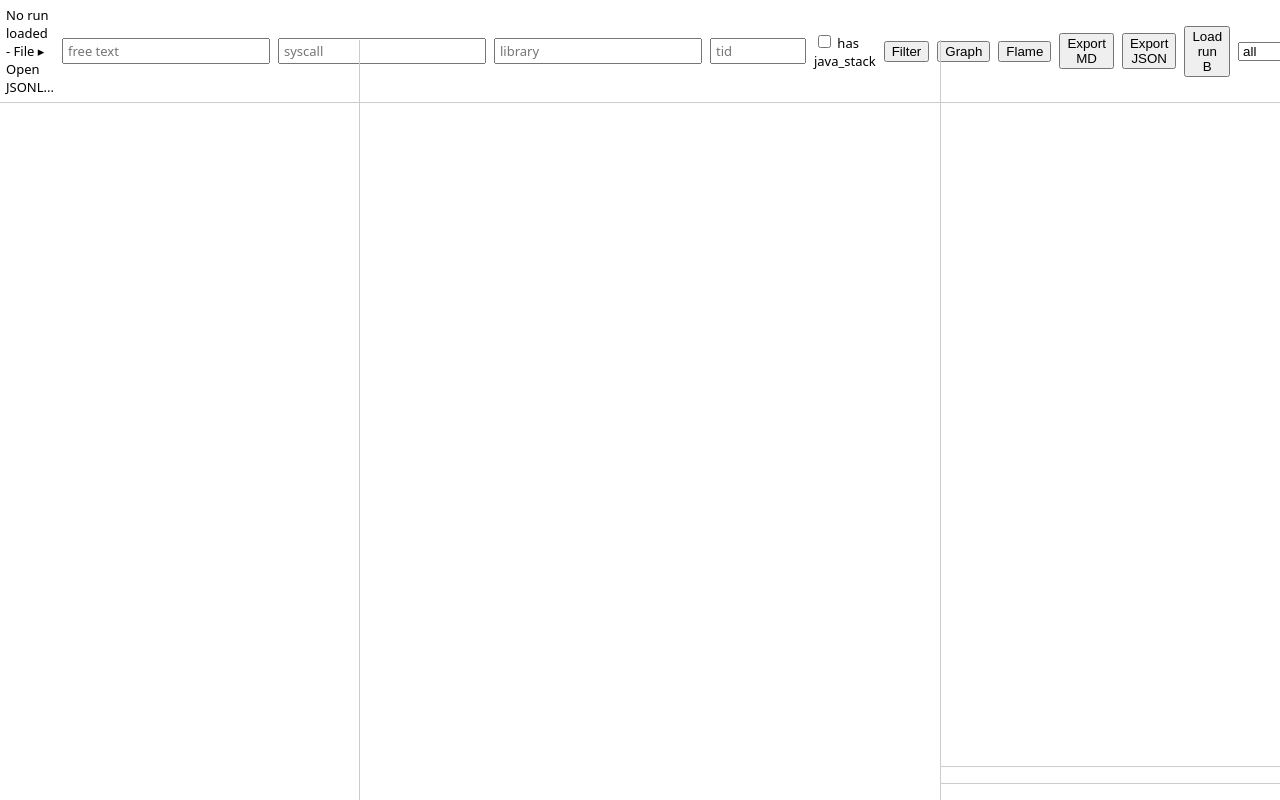
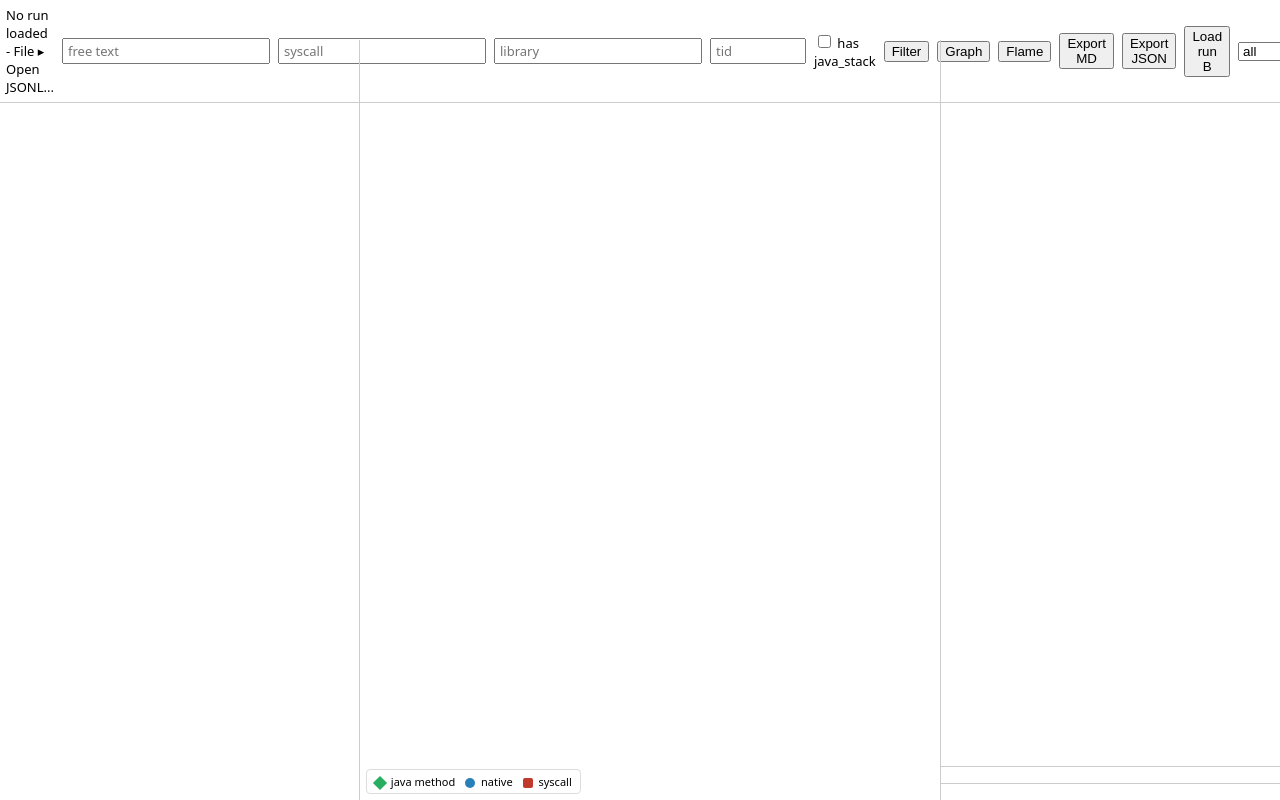
Before and after one commit to michaelaurelio/Anubee-Desktop, a website built with Vite: page src/renderer/index.html in a window 1280 px wide. Shown: the top 800 px of the page. Built offline with nearby package versions, Linux system fonts and the light colour scheme.

Commit message:
dev: graph node legend (java/native/syscall key)

```diff
--- a/src/renderer/index.html
+++ b/src/renderer/index.html
@@ -17,7 +17,6 @@
       #table td:nth-child(3), #table th:nth-child(3) { width: 64px; }
       #table td:nth-child(4), #table th:nth-child(4) { width: 48px; text-align: center; }
       #table tr:hover td { background: #f2f7ff; }
-      #cy { position: relative; }
       #view { position: relative; }
       #cy, #flame { position: absolute; inset: 0; }
       #flame { display: none; overflow: auto; padding: 4px; }
@@ -26,6 +25,12 @@
       .flame-reset { margin: 2px 0 6px; font: inherit; }
       .flame-banner { padding: 4px 8px; background: #fff3cd; border: 1px solid #ffe08a; margin-bottom: 6px; }
       #banner { position: absolute; top: 6px; left: 6px; right: 6px; padding: 4px 8px; background: #fff3cd; border: 1px solid #ffe08a; display: none; }
+      #legend { position: absolute; bottom: 6px; left: 6px; display: flex; gap: 10px; padding: 4px 8px;
+                background: rgba(255,255,255,0.9); border: 1px solid #ddd; border-radius: 4px; font-size: 11px; z-index: 2; }
+      #legend i { display: inline-block; width: 10px; height: 10px; vertical-align: middle; margin-right: 3px; }
+      #legend .k-java { background: #27ae60; transform: rotate(45deg); }
+      #legend .k-native { background: #2980b9; border-radius: 50%; }
+      #legend .k-syscall { background: #c0392b; border-radius: 2px; }
       #side { border-left: 1px solid #ccc; display: flex; flex-direction: column; overflow: hidden; }
       #inspector { flex: 1 1 auto; overflow: auto; padding: 8px; font-family: ui-monospace, monospace; }
       #suggestions { flex: 0 0 auto; max-height: 40%; overflow: auto; border-top: 1px solid #ccc; padding: 8px; }
@@ -59,7 +64,14 @@
     <div id="main">
       <div id="table"></div>
       <div id="view">
-        <div id="cy"><div id="banner"></div></div>
+        <div id="cy">
+          <div id="banner"></div>
+          <div id="legend">
+            <span><i class="k-java"></i> java method</span>
+            <span><i class="k-native"></i> native</span>
+            <span><i class="k-syscall"></i> syscall</span>
+          </div>
+        </div>
         <div id="flame"></div>
       </div>
       <div id="side">
```
